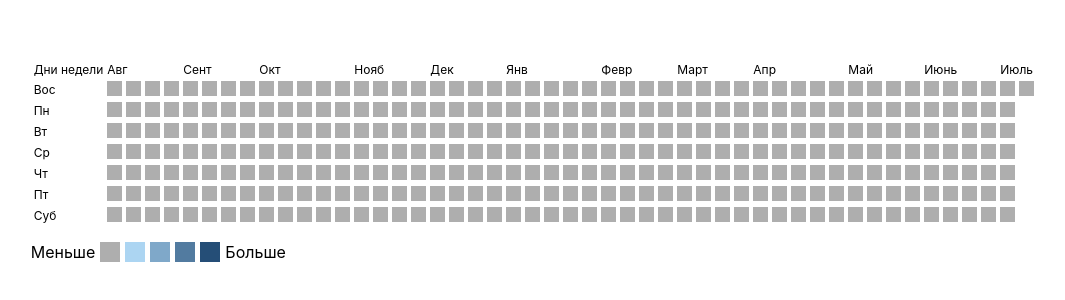
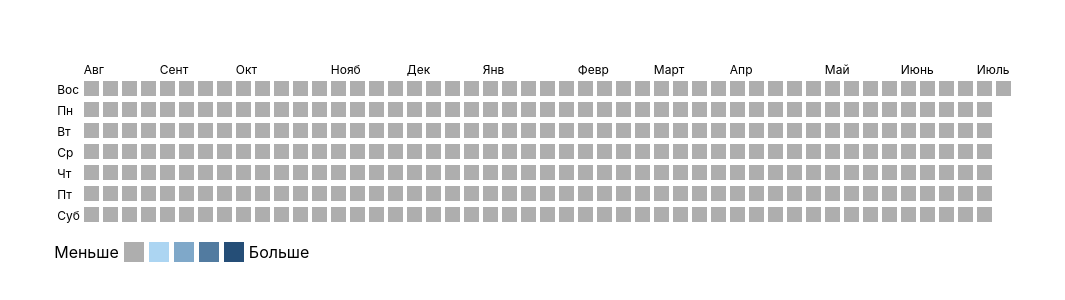
Before and after one commit to FremyXS/ContributionGraph, a React (Create React App) app: page / in a window 1280 px wide. Shown: the part 240-540 px from the top of the page, without its empty margins (106-1171 px from the left). Built offline with nearby package versions, Linux system fonts and the light colour scheme; no server answers.

Commit message:
refactor

```diff
--- a/src/components/ContributionGraph/components/ContributionGraphHead/ContributionGraphHead.tsx
+++ b/src/components/ContributionGraph/components/ContributionGraphHead/ContributionGraphHead.tsx
@@ -22,7 +22,9 @@ function ContributionGraphHead({ sortedMonthes }: IContributionGraphHead) {
     return (
         <thead>
             <tr>
-                <td>Дни недели</td>
+                <td>
+                    <span style={{display:"none"}}>Дни недели</span>
+                </td>
                 {sortedMonthes.map((el, index) =>
                     <td key={`td-monthes-${index}`}
                         colSpan={getColumnSpan(el)}
```
